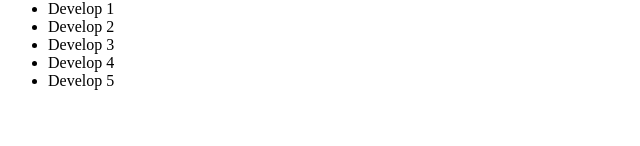
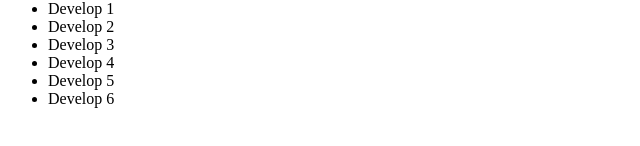
Before and after one commit to murete/DWEC01, a plain HTML site: page index.html in a window 1280 px wide. Shown: the part 168-314 px from the top of the page, 0-640 px from the left. Drawn offline with Linux system fonts and the light colour scheme.

Commit message:
Develop – commit 6

```diff
--- a/index.html
+++ b/index.html
@@ -19,6 +19,7 @@
         <li>Develop 3</li>
         <li>Develop 4</li>
         <li>Develop 5</li>
+        <li>Develop 6</li>
     </ul>
 
 </body>
```
